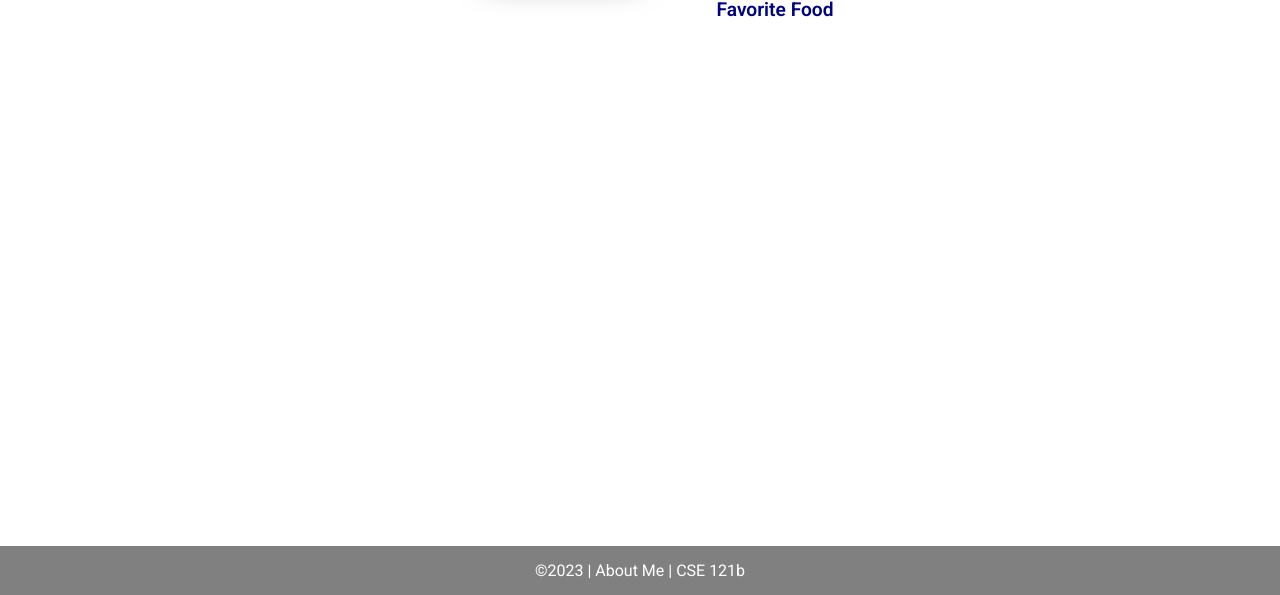
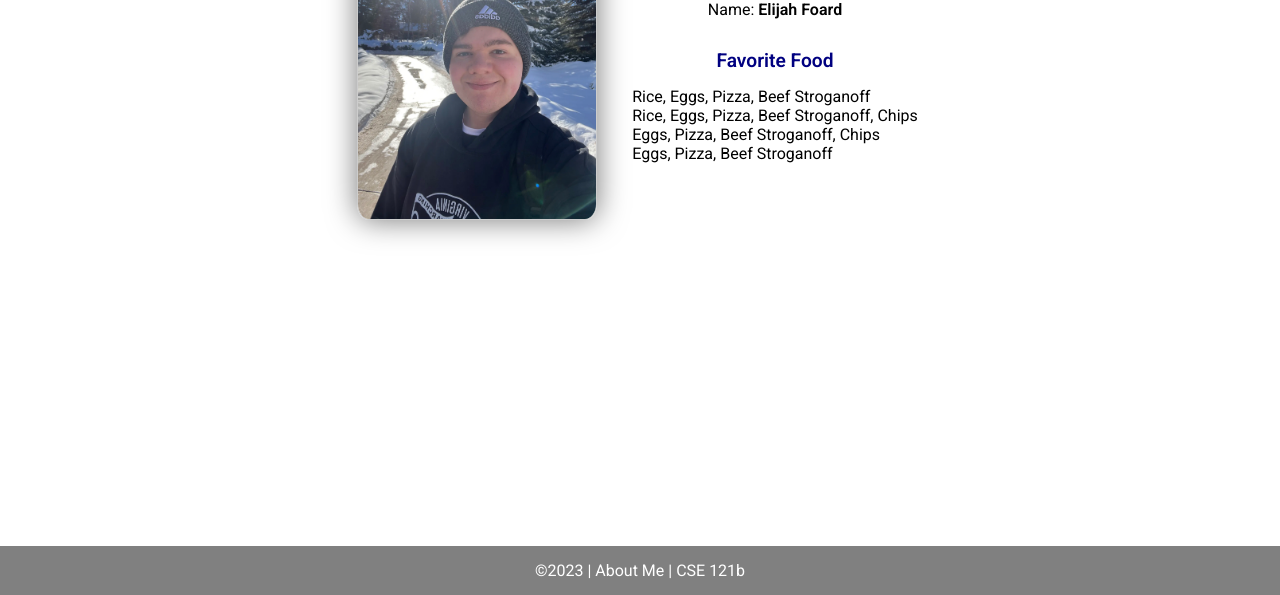
Before and after one commit to EllisIl/cse121b, a plain HTML site: page index.html in a window 1280 px wide. Shown: the part 205-800 px from the top of the page. Drawn offline with Linux system fonts and the light colour scheme.

Commit message:
finished w02 task

```diff
--- a/index.html
+++ b/index.html
@@ -26,7 +26,7 @@
   </nav>
   <main id="home">
     <picture>
-      <img src="images/placeholder.png" alt="Placeholder Image">
+      <img id="image" src="images/placeholder.png" alt="Placeholder Image">
     </picture>
     <section>
       <h1>About Me</h1>
--- a/scripts/w02-task.js
+++ b/scripts/w02-task.js
@@ -4,25 +4,34 @@
 
 /* Step 2 - Variables */
 let fullName = "Elijah Foard";
-let currentYear = Date().getFullYear();
+let currentYear = new Date().getFullYear();
 let profilePicture = "images/me.png";
 
 /* Step 3 - Element Variables */
 const nameElement = document.getElementById("name");
 const foodElement = document.getElementById("food");
 const yearElement = document.querySelector("#year");
-const imageElement = document.querySelector("#Picture");
+const imageElement = document.querySelector("#image");
 
 
 /* Step 4 - Adding Content */
 nameElement.innerHTML = `<strong>${fullName}</strong>`;
-yearElement.textContent(currentYear);
+yearElement.textContent = currentYear;
 imageElement.setAttribute('src', profilePicture);
 imageElement.setAttribute('alt', `Profile image of ${fullName}`);
 
 
 /* Step 5 - Array */
 let favFoods = ["Rice", "Eggs", "Pizza", "Beef Stroganoff"]
+
+foodElement.textContent = favFoods.join(", ");
+
 let newFavFood = "Chips"
+favFoods.push(newFavFood);
+foodElement.innerHTML += `<br>${favFoods.join(", ")}`;
 
-foodElement.textContent(favFoods);
+favFoods.shift();
+foodElement.innerHTML += `<br>${favFoods.join(", ")}`;
+
+favFoods.pop();
+foodElement.innerHTML += `<br>${favFoods.join(", ")}`;
```
